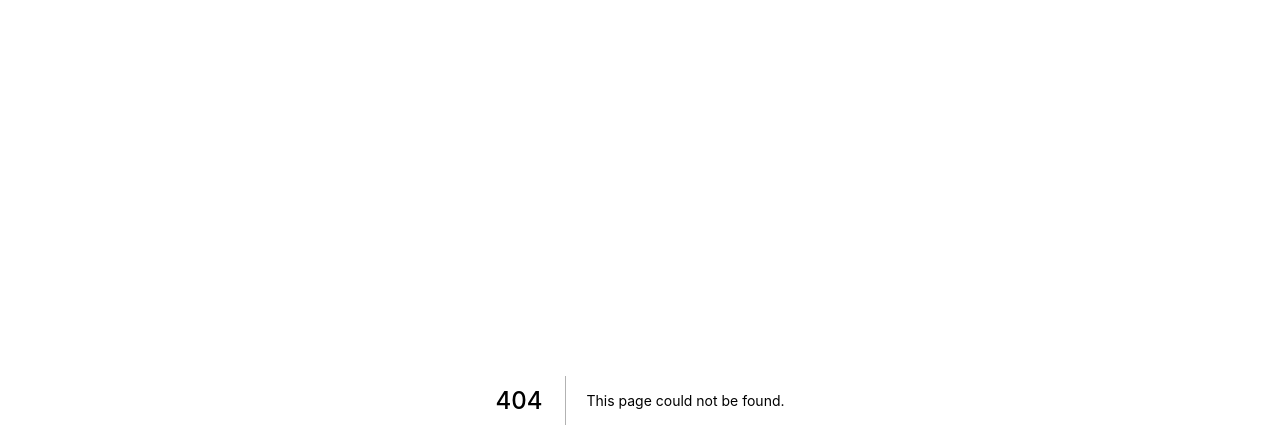
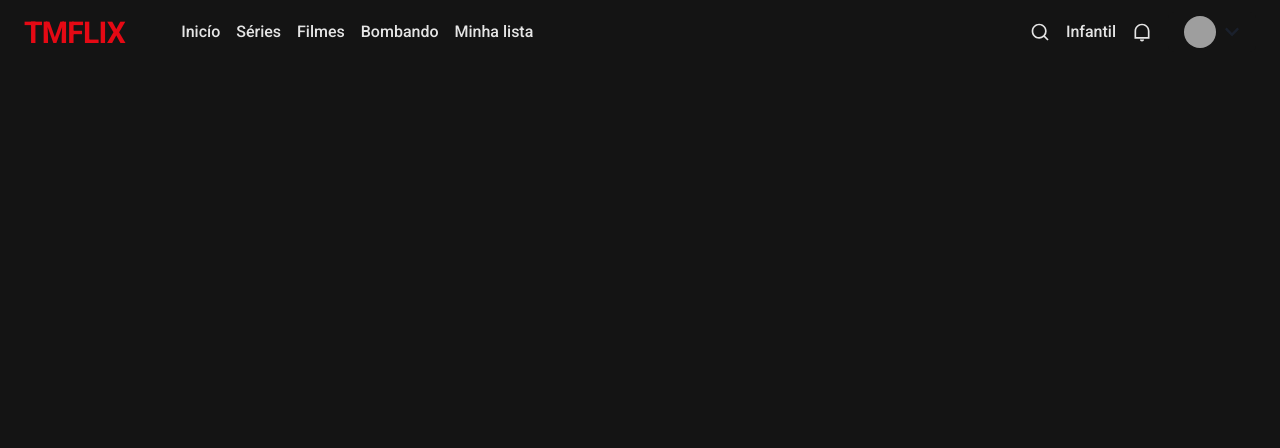
Before and after one commit to samuel-cabral/tmflix, a Next.js app: page /browse in a window 1280 px wide. Before the commit this address had no page. Shown: the top 448 px of the page. Built offline with nearby package versions, Linux system fonts and the light colour scheme; grey boxes are pictures that could not be loaded.

Commit message:
Create page home & components header & logo

```diff
--- /dev/null
+++ b/src/components/Header.tsx
@@ -0,0 +1,63 @@
+import {
+  Avatar,
+  Button,
+  Flex,
+  HStack,
+  Icon,
+  Link,
+  Menu,
+  MenuButton,
+  Spacer,
+  Text,
+} from '@chakra-ui/react';
+import { RiNotificationLine, RiSearchLine } from 'react-icons/ri';
+import { FaChevronDown } from 'react-icons/fa';
+import { Logo } from './Logo';
+
+export function Header() {
+  return (
+    <Flex
+      as="header"
+      w="100%"
+      maxWidth={1820}
+      h="16"
+      mx="auto"
+      px="6"
+      align="center"
+    >
+      <Logo />
+      <Flex align="center" gap="4" ml="14">
+        <Link href="/browse">Inicío</Link>
+        <Link href="/series">Séries</Link>
+        <Link href="/movies">Filmes</Link>
+        <Link href="/latest">Bombando</Link>
+        <Link href="/my-list">Minha lista</Link>
+      </Flex>
+
+      <Flex align="center" ml="auto">
+        <HStack spacing="4">
+          <Icon as={RiSearchLine} fontSize="20" />
+          <Link href="/Kids">
+            <Text>Infantil</Text>
+          </Link>
+          <Icon as={RiNotificationLine} fontSize="20" />
+          <Menu>
+            <MenuButton
+              as={Button}
+              rightIcon={<FaChevronDown />}
+              bg="gray.900"
+              _hover={{ bg: 'gray.900' }}
+              _focus={{ bg: 'gray.900' }}
+            >
+              <Avatar
+                size="sm"
+                name="Samuel Cabral"
+                src="https://github.com/samuel-cabral.png"
+              />
+            </MenuButton>
+          </Menu>
+        </HStack>
+      </Flex>
+    </Flex>
+  );
+}
--- /dev/null
+++ b/src/components/Logo.tsx
@@ -0,0 +1,28 @@
+import { Text, TextProps as ChakraTextProps } from '@chakra-ui/react';
+
+type TextProps = ChakraTextProps;
+
+export function Logo({ ...props }: TextProps) {
+  return (
+    <Text
+      fontSize="3xl"
+      fontWeight="black"
+      color="red.500"
+      position="relative"
+      letterSpacing="tight"
+      // _before={{
+      //   content: '""',
+      //   position: 'absolute',
+      //   background: 'gray.900',
+      //   opacity: 0.7,
+      //   zIndex: 3,
+      //   width: '100%',
+      //   height: '8px',
+      //   bottom: '20px',
+      //   borderRadius: '50% /100% 100% 0 0',
+      // }}
+    >
+      TMFLIX
+    </Text>
+  );
+}
--- /dev/null
+++ b/src/pages/browse.tsx
@@ -0,0 +1,5 @@
+import { Header } from '../components/Header';
+
+export default function Home() {
+  return <Header />;
+}
```
